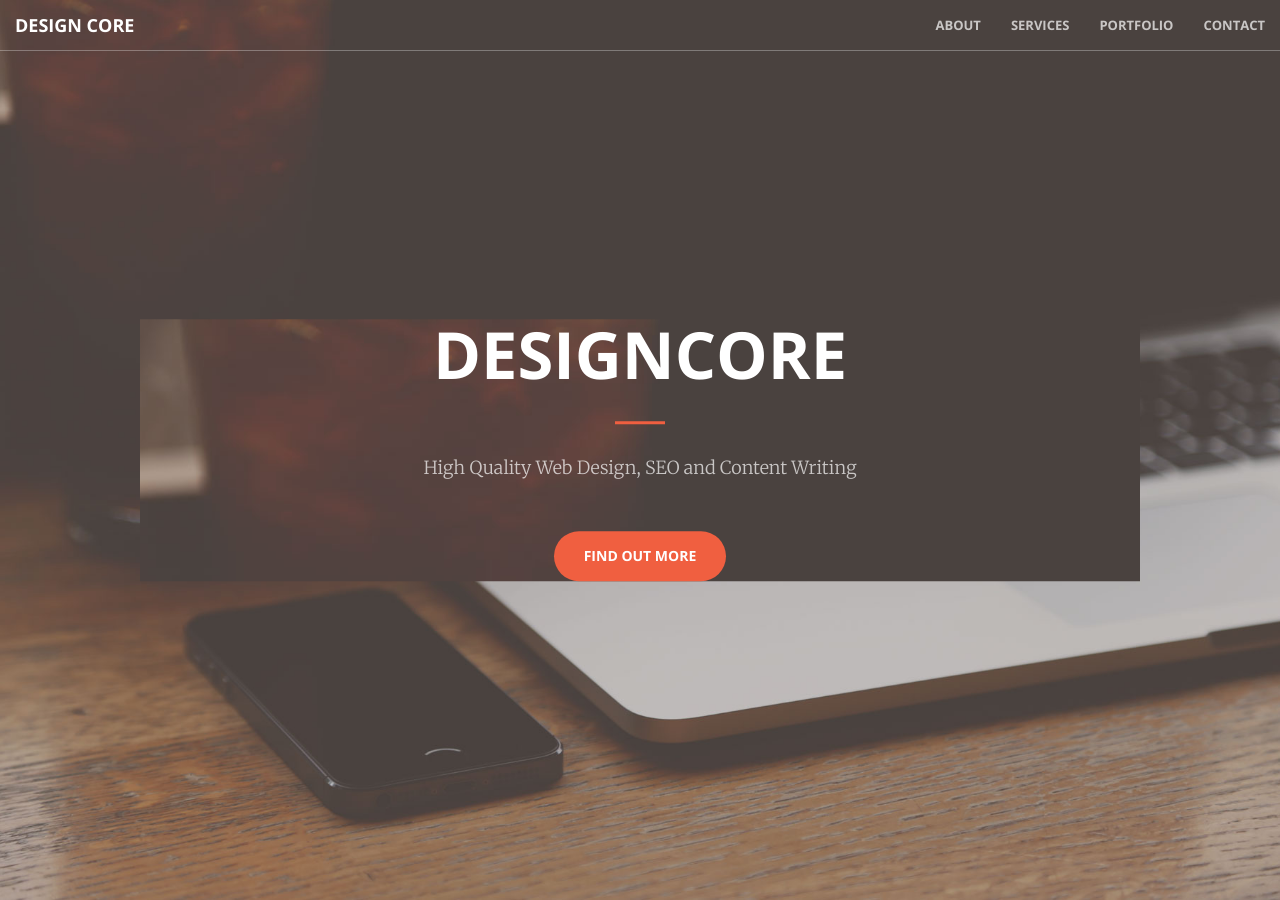
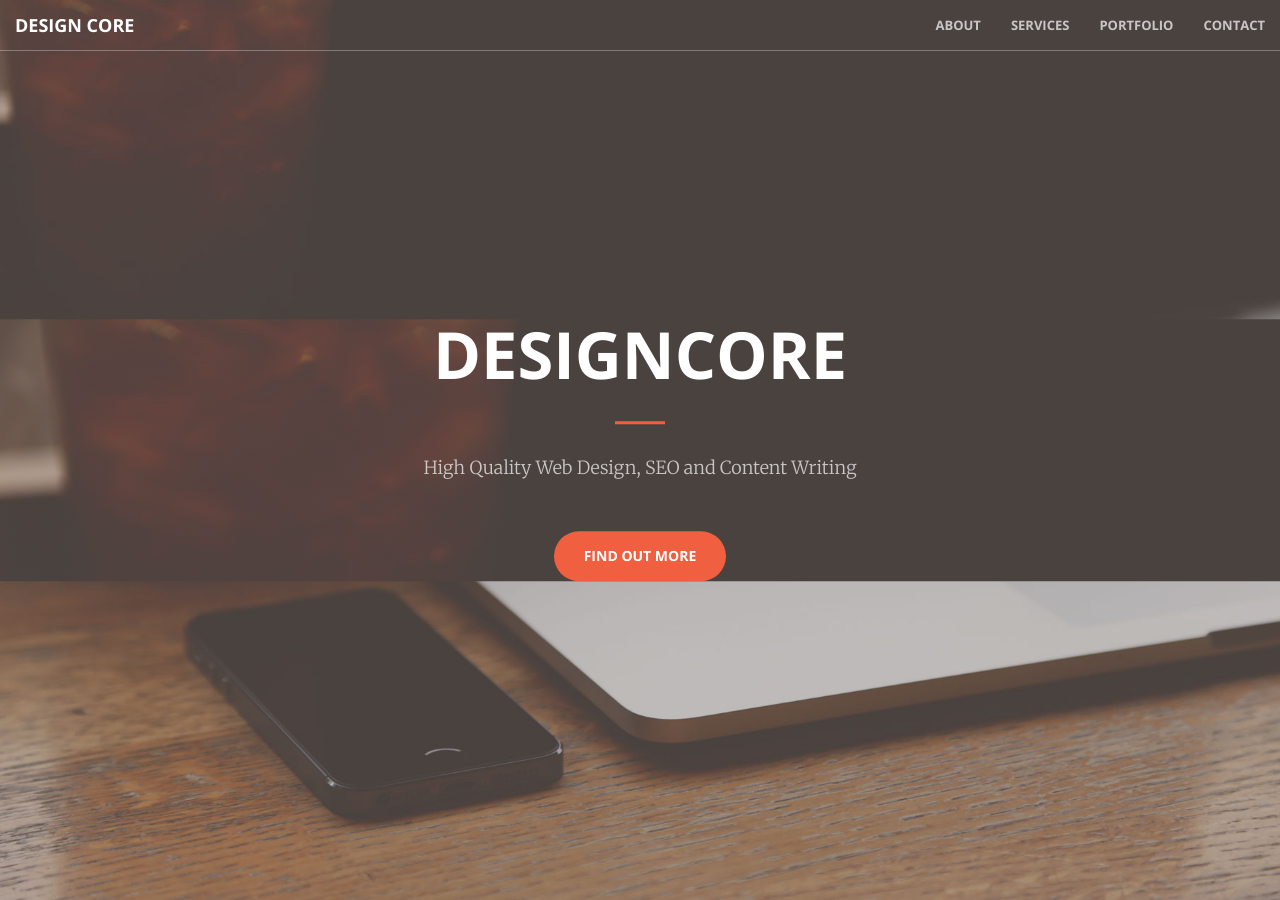
Before and after one commit to chippechipster/Design-Core, a Jekyll site: the page built from index.html, in a window 1280 px wide and 900 px high. Built offline with Jekyll 4.4.1, drawn with Linux system fonts in a browser that asks for light colours.

Commit message:
Updated 'index.html' via CloudCannon

```diff
--- a/index.html
+++ b/index.html
@@ -4,8 +4,8 @@
 ---
 
 <header>
-  <div class="header-content">
-    <div class="header-content-inner" style="background-image: url('/img/header.jpg')">
+  <div class="header-content" style="background-image: url('/img/header.jpg')">
+    <div class="header-content-inner">
       <h1 class="editable">DesignCore</h1>
       <hr />
       <p class="editable">High Quality Web Design, SEO and Content Writing</p>
```
